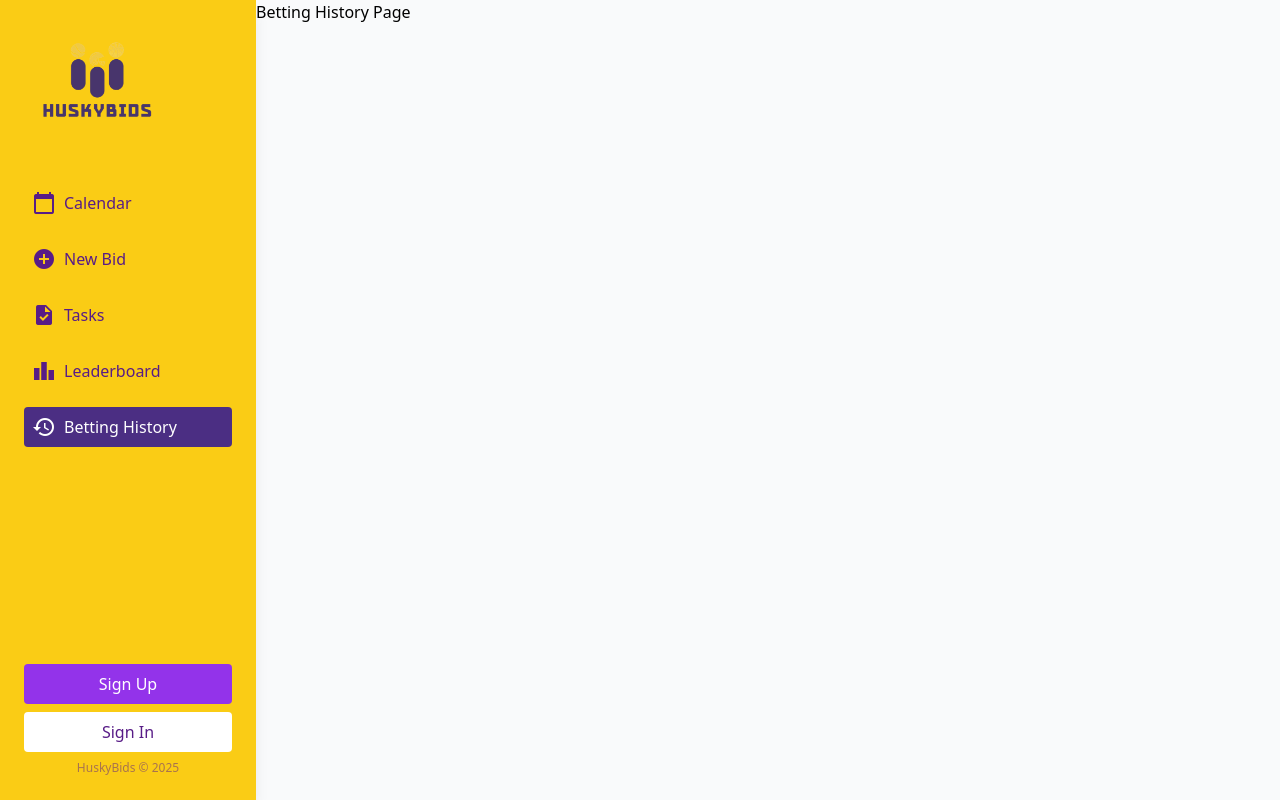
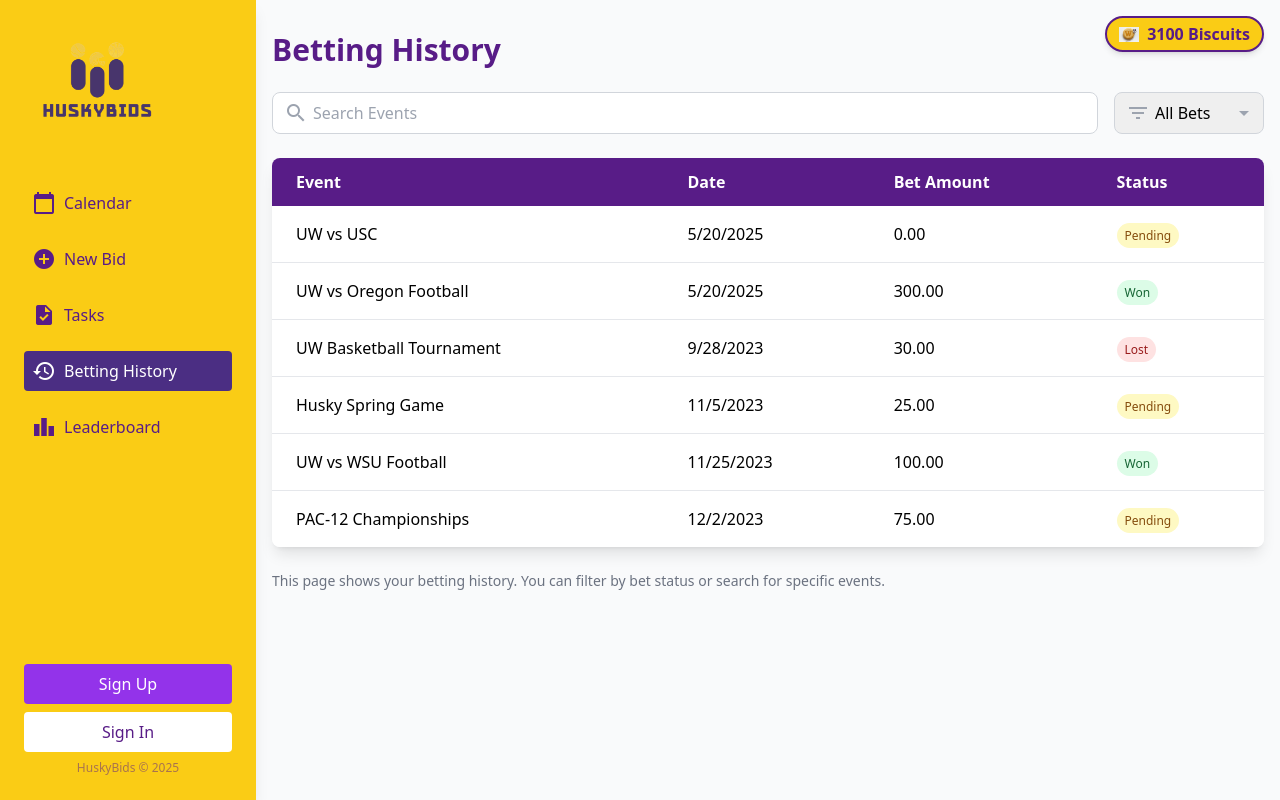
Before and after one commit to maiyuyona/huskybids, a Next.js app: page /betting-history in a window 1280 px wide. Built offline with nearby package versions, Linux system fonts and the light colour scheme; no server answers.

Commit message:
Ready for Demo

```diff
--- a/src/app/Components/Sidebar.jsx
+++ b/src/app/Components/Sidebar.jsx
@@ -47,15 +47,15 @@ const Sidebar = () => {
             </Link>
           </li>
           <li>
+            <Link href="/betting-history" className={`flex items-center space-x-2 p-2 rounded transition-colors font-medium ${getBackgroundColor('/betting-history')}`}>
+              <span className="material-icons">history</span>
+              <span>Betting History</span>
+            </Link>
+          </li>
+          <li>
             <Link href="/leaderboard" className={`flex items-center space-x-2 p-2 rounded transition-colors font-medium ${getBackgroundColor('/leaderboard')}`}>
               <span className="material-icons">leaderboard</span>
               <span>Leaderboard</span>
-            </Link>
-          </li>
-          <li>
-            <Link href="/betting-history" className={`flex items-center space-x-2 p-2 rounded transition-colors font-medium ${getBackgroundColor('/betting-history')}`}>
-              <span className="material-icons">history</span>
-              <span>Betting History</span>
             </Link>
           </li>
         </ul>
--- a/src/app/betting-history/page.jsx
+++ b/src/app/betting-history/page.jsx
@@ -1,7 +1,181 @@
 'use client';
 
+import { useState, useEffect } from 'react';
+import BiscuitIcon from '../Components/BiscuitIcon';
+
 const BettingHistory = () => {
-    return <div>Betting History Page</div>;
+  const [bets, setBets] = useState([]);
+  const [filteredBets, setFilteredBets] = useState([]);
+  const [filter, setFilter] = useState('all');
+  const [searchQuery, setSearchQuery] = useState('');
+  const [loading, setLoading] = useState(true);
+  const [error, setError] = useState(null);
+  const [biscuits, setBiscuits] = useState(3100);
+
+  // Load biscuits from localStorage on component mount
+  useEffect(() => {
+    const savedBiscuits = localStorage.getItem('bettingHistoryBiscuits');
+    if (savedBiscuits) {
+      setBiscuits(Number(savedBiscuits));
+    }
+  }, []);
+
+  // Save biscuits to localStorage whenever they change
+  useEffect(() => {
+    localStorage.setItem('bettingHistoryBiscuits', biscuits.toString());
+  }, [biscuits]);
+
+  // Fetch data with error handling
+  useEffect(() => {
+    const fetchBets = async () => {
+      setLoading(true);
+      try {
+        const mockBets = [
+          { id: 6, eventName: 'UW vs USC', betAmount: 0, date: '2025-05-20', status: 'pending' },
+          { id: 1, eventName: 'UW vs Oregon Football', betAmount: 300, date: '2025-05-20', status: 'won' },
+          { id: 2, eventName: 'UW Basketball Tournament', betAmount: 30, date: '2023-09-28', status: 'lost' },
+          { id: 3, eventName: 'Husky Spring Game', betAmount: 25, date: '2023-11-05', status: 'pending' },
+          { id: 4, eventName: 'UW vs WSU Football', betAmount: 100, date: '2023-11-25', status: 'won' },
+          { id: 5, eventName: 'PAC-12 Championships', betAmount: 75, date: '2023-12-02', status: 'pending' },
+        ];
+
+        await new Promise(resolve => setTimeout(resolve, 500));
+
+        setBets(mockBets);
+        setFilteredBets(mockBets);
+        setError(null);
+      } catch (err) {
+        console.error("Error fetching betting history:", err);
+        setError("Failed to load betting history. Please try again later.");
+      } finally {
+        setLoading(false);
+      }
+    };
+
+    fetchBets();
+  }, []);
+
+  // Handle filtering
+  useEffect(() => {
+    let result = [...bets];
+
+    // Apply status filter
+    if (filter !== 'all') {
+      result = result.filter(bet => bet.status === filter);
+    }
+
+    // Apply search filter
+    if (searchQuery) {
+      result = result.filter(bet =>
+        bet.eventName.toLowerCase().includes(searchQuery.toLowerCase())
+      );
+    }
+
+    setFilteredBets(result);
+  }, [filter, searchQuery, bets]);
+
+  // Function to get the color for status chip
+  const getStatusColor = (status) => {
+    switch (status) {
+      case 'won': return 'bg-green-100 text-green-800 border-green-300';
+      case 'lost': return 'bg-red-100 text-red-800 border-red-300';
+      case 'pending': return 'bg-yellow-100 text-yellow-800 border-yellow-300';
+      default: return 'bg-gray-100 text-gray-800 border-gray-300';
+    }
   };
 
-  export default BettingHistory;
+  return (
+    <div className="container mx-auto px-4 py-8 max-w-7xl relative">
+      {/* Biscuit Balance Display on Top Right */}
+      <div className="absolute top-4 right-4 z-10 flex items-center gap-2 bg-yellow-400 px-3 py-1 rounded-full shadow-md border-2 border-purple-900">
+        <BiscuitIcon size={20} className="text-purple-900" />
+        <span className="font-bold text-purple-900">{biscuits} Biscuits</span>
+      </div>
+
+      <h1 className="text-3xl font-bold text-purple-900 mb-6">Betting History</h1>
+
+      <div className="flex flex-wrap items-center gap-4 mb-6">
+        <div className="relative flex-grow min-w-[200px]">
+          <span className="absolute inset-y-0 left-0 flex items-center pl-3 pointer-events-none">
+            <span className="material-icons text-gray-400">search</span>
+          </span>
+          <input
+            type="text"
+            className="w-full pl-10 pr-4 py-2 border border-gray-300 rounded-lg focus:outline-none focus:ring-2 focus:ring-purple-500"
+            placeholder="Search Events"
+            value={searchQuery}
+            onChange={(e) => setSearchQuery(e.target.value)}
+          />
+        </div>
+
+        <div className="min-w-[150px]">
+          <div className="relative">
+            <select
+              value={filter}
+              onChange={(e) => setFilter(e.target.value)}
+              className="w-full pl-10 pr-4 py-2 border border-gray-300 rounded-lg appearance-none focus:outline-none focus:ring-2 focus:ring-purple-500"
+            >
+              <option value="all">All Bets</option>
+              <option value="won">Won</option>
+              <option value="lost">Lost</option>
+              <option value="pending">Pending</option>
+            </select>
+            <span className="absolute inset-y-0 left-0 flex items-center pl-3 pointer-events-none">
+              <span className="material-icons text-gray-400">filter_list</span>
+            </span>
+            <span className="absolute inset-y-0 right-0 flex items-center pr-2 pointer-events-none">
+              <span className="material-icons text-gray-400">arrow_drop_down</span>
+            </span>
+          </div>
+        </div>
+      </div>
+
+      {loading ? (
+        <div className="flex justify-center items-center h-48">
+          <div className="animate-spin rounded-full h-12 w-12 border-t-2 border-b-2 border-purple-900"></div>
+        </div>
+      ) : error ? (
+        <div className="p-4 mb-4 text-sm text-red-700 bg-red-100 rounded-lg">
+          {error}
+        </div>
+      ) : (
+        <div className="overflow-hidden rounded-lg shadow-lg">
+          <div className="overflow-x-auto">
+            <table className="min-w-full">
+              <thead className="bg-purple-900 text-white">
+                <tr>
+                  <th className="px-6 py-3 text-left font-semibold">Event</th><th className="px-6 py-3 text-left font-semibold">Date</th><th className="px-6 py-3 text-left font-semibold">Bet Amount</th><th className="px-6 py-3 text-left font-semibold">Status</th>
+                </tr>
+              </thead>
+              <tbody className="bg-white divide-y divide-gray-200">
+                {filteredBets.length > 0 ? (
+                  filteredBets.map((bet) => (
+                    <tr key={bet.id} className="hover:bg-gray-50">
+                      <td className="px-6 py-4 whitespace-nowrap">{bet.eventName}</td><td className="px-6 py-4 whitespace-nowrap">{new Date(bet.date).toLocaleDateString()}</td><td className="px-6 py-4 whitespace-nowrap">{bet.betAmount.toFixed(2)}</td><td className="px-6 py-4 whitespace-nowrap">
+                        <span className={`px-2 py-1 text-xs rounded-full ${getStatusColor(bet.status)}`}>
+                          {bet.status.charAt(0).toUpperCase() + bet.status.slice(1)}
+                        </span>
+                      </td>
+                    </tr>
+                  ))
+                ) : (
+                  <tr>
+                    <td colSpan={4} className="px-6 py-12 text-center text-gray-500">
+                      No betting history found.
+                    </td>
+                  </tr>
+                )}
+              </tbody>
+            </table>
+          </div>
+        </div>
+      )}
+
+      <div className="mt-6 text-sm text-gray-500">
+        This page shows your betting history. You can filter by bet status or search for specific events.
+      </div>
+    </div>
+  );
+};
+
+export default BettingHistory;
--- a/src/app/tasks/page.jsx
+++ b/src/app/tasks/page.jsx
@@ -4,7 +4,7 @@ import React, { useState, useEffect } from 'react';
 import BiscuitIcon from '../Components/BiscuitIcon'; // Assuming BiscuitIcon is in this path
 
 const TasksPage = () => {
-    const [biscuits, setBiscuits] = useState(3100); // Initial balance, consistent with new-bid
+    const [biscuits, setBiscuits] = useState(3300); // Initial balance, consistent with new-bid
     const [completedTasks, setCompletedTasks] = useState({}); // To track completed tasks by ID
 
     // Load biscuits and completed tasks from localStorage on component mount
```
